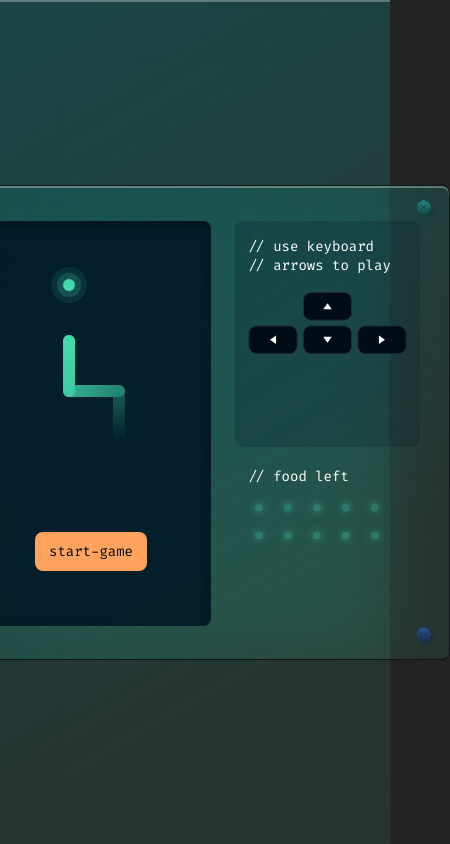
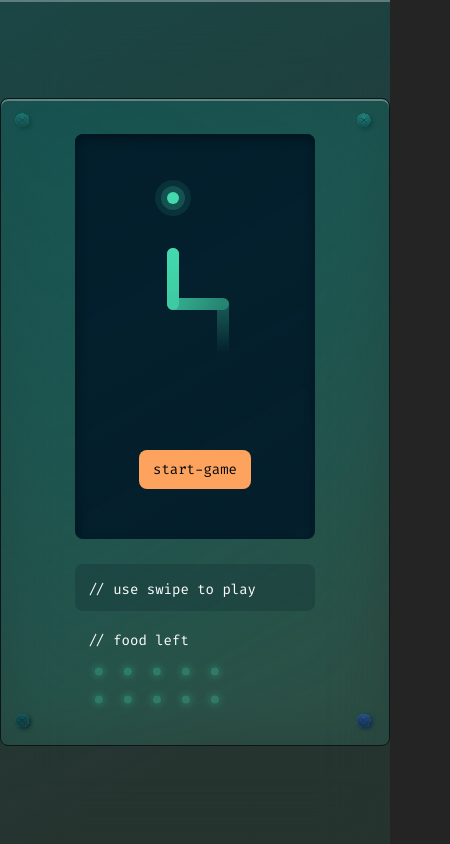
Before and after one commit to evilsepxd/snake, a website built with Vite: page index.html in a window 390 px wide. Shown: the whole page, 450 px wide, since content can reach past the window. Built offline with nearby package versions, Linux system fonts and the light colour scheme.

Commit message:
адаптация под мобилки: <= 576px - меняется верстка <= 992 - активируется управление тачами

```diff
--- a/index.html
+++ b/index.html
@@ -18,16 +18,7 @@
 			<img src="assets/img/bolt-down-right.svg" alt="bolt" class="game__bolt game__bolt_down-right">
 
 			<div class="arrows">
-				<div class="arrows__text text">
-					// use keyboard <br>
-					// arrows to play
-				</div>
-				<div class="arrows__inner">
-					<img src="assets/img/up-arrow.svg" alt="arrow" class="arrows__arrow arrows__arrow_top">
-					<img src="assets/img/left-arrow.svg" alt="arrow" class="arrows__arrow arrows__arrow_left">
-					<img src="assets/img/bot-arrow.svg" alt="arrow" class="arrows__arrow arrows__arrow_bot">
-					<img src="assets/img/right-arrow.svg" alt="arrow" class="arrows__arrow arrows__arrow_right">
-				</div>
+
 			</div>
 
 			<div class="food">
--- /dev/null
+++ b/js/functions/createArrows.js
@@ -0,0 +1,27 @@
+function createArrows(isMobile) {
+	const container = document.querySelector('.arrows');
+
+	const text = document.createElement('div');
+	text.classList.add('arrows__text', 'text');
+	text.innerHTML = isMobile
+				  ? `// use swipe to play`
+				  : `
+					// use keyboard <br>
+					// arrows to play
+			  	  `;
+	container.appendChild(text);
+
+	if (!isMobile) {
+		const arrows = document.createElement('div');
+		arrows.classList.add('arrows__inner');
+		arrows.innerHTML = `
+			<img src="assets/img/up-arrow.svg" alt="arrow" class="arrows__arrow arrows__arrow_top">
+			<img src="assets/img/left-arrow.svg" alt="arrow" class="arrows__arrow arrows__arrow_left">
+			<img src="assets/img/bot-arrow.svg" alt="arrow" class="arrows__arrow arrows__arrow_bot">
+			<img src="assets/img/right-arrow.svg" alt="arrow" class="arrows__arrow arrows__arrow_right">
+		`
+		container.appendChild(arrows);
+	}
+}
+
+export default createArrows;
--- /dev/null
+++ b/js/functions/isMobile.js
@@ -0,0 +1,5 @@
+function isMobile() {
+	return window.matchMedia('(max-width: 992px)').matches;
+}
+
+export default isMobile;
--- a/js/functions/listenForDirectionChange.js
+++ b/js/functions/listenForDirectionChange.js
@@ -1,5 +1,51 @@
-function listenForDirectionChange(snake) {
+function listenForDirectionChange(snake, isMobile) {
+	if (isMobile) {
+		const gameField = document.querySelector('.canvas');
+		let touchStartX = 0,
+			touchStartY = 0;
 
+		gameField.addEventListener('touchstart', e => {
+			e.preventDefault();
+
+			touchStartX = e.touches[0].clientX;
+			touchStartY = e.touches[0].clientY;
+		});
+		gameField.addEventListener('touchmove', e => {
+			e.preventDefault();
+
+			if (!touchStartX || !touchStartY) {
+				return;
+			}
+
+			const touchEndX = e.touches[0].clientX;
+			const touchEndY = e.touches[0].clientY;
+
+			const xDiff = touchStartX - touchEndX;
+			const yDiff = touchStartY - touchEndY;
+
+			if (Math.abs(xDiff) > Math.abs(yDiff)) {	// свайп по оси X
+				if (xDiff > 0) {					// влево
+					if (snake.dir !== 'right') {
+						snake.changeDirection('left');
+					}
+				} else {
+					if (snake.dir !== 'left') {		// вправо
+						snake.changeDirection('right');
+					}
+				}
+			} else {								// свайп по оси Y
+				if (yDiff > 0) {					// вверх
+					if (snake.dir !== 'bot') {
+						snake.changeDirection('top');
+					}
+				} else {							// вниз
+					if (snake.dir !== 'top') {
+						snake.changeDirection('bot');
+					}
+				}
+			}
+		});
+	} else {
 		const arrowTop = document.querySelector('.arrows__arrow_top'),
 			 arrowLeft = document.querySelector('.arrows__arrow_left'),
 			 arrowBot = document.querySelector('.arrows__arrow_bot'),
@@ -25,7 +71,6 @@ function listenForDirectionChange(snake) {
 				snake.changeDirection('right');
 			}
 		});
-
 
 		document.addEventListener('keydown', e => {
 			switch (e.key) {
@@ -56,5 +101,6 @@ function listenForDirectionChange(snake) {
 			}
 		});
 	}
+}
 
 export default listenForDirectionChange;
--- a/js/main.js
+++ b/js/main.js
@@ -9,13 +9,18 @@ import endMode from './modes/endMode';
 import listenForDirectionChange from './functions/listenForDirectionChange';
 import createFood from './functions/createFood';
 import resetFood from './functions/resetFood';
+import createArrows from './functions/createArrows';
+import isMobile from './functions/isMobile';
 
 import Snake from './classes/snake';
 import Food from './classes/food';
 
 document.addEventListener('DOMContentLoaded', () => {
+	const media = isMobile();
+	createArrows(media);
 
 	const canvas = document.querySelector('.canvas');
+
 	const ctx = canvas.getContext('2d'),
 		 canvasWidth = canvas.width,
 		 canvasHeight = canvas.height;
@@ -40,7 +45,7 @@ document.addEventListener('DOMContentLoaded', () => {
 	const foodContainer = createFood(foodAmountInit);
 
 
-	listenForDirectionChange(snake);
+	listenForDirectionChange(snake, media);
 
 
 	function game() {
--- a/style/game.scss
+++ b/style/game.scss
@@ -1,12 +1,12 @@
 .game {
 	position: relative;
 	width: 510px;
-	height: 475px;
+	min-height: 475px;
 
 	padding: 35px 30px 35px 30px;
 
 	display: grid;
-	grid-template: auto auto / repeat(2, auto);
+	grid-template: 144px auto / repeat(2, auto);
 	gap: 20px 24px;
 
 	border-radius: 8px;
@@ -37,6 +37,7 @@
 
 .arrows {
 	padding: 16px 13px 12px;
+	max-width: 185px;
 
 	border-radius: 8px;
 	background: rgba(1, 20, 35, 0.19);
@@ -82,8 +83,6 @@
 
 .game__field {
 	position: relative;
-	width: 240px;
-	height: 405px;
 
 	grid-row: 1 / 3;
 }
@@ -93,3 +92,16 @@
 	background: rgba(1, 22, 39, 0.84);
 	box-shadow: 1px 5px 11px 0px rgba(2, 18, 27, 0.71) inset;
 }
+
+@media (max-width: 576px) {
+	.game {
+		grid-template: auto / auto;
+		justify-content: center;
+	}
+	.arrows {
+		max-width: unset;
+		&__text {
+			margin-bottom: 0;
+		}
+	}
+}
--- a/style/style.scss
+++ b/style/style.scss
@@ -23,7 +23,7 @@
 }
 
 body {
-	height: 100vh;
+	min-height: 100vh;
 	display: flex;
 	align-items: center;
 	justify-content: center;
```
Lines whose indentation alone changed are shown as unchanged.
